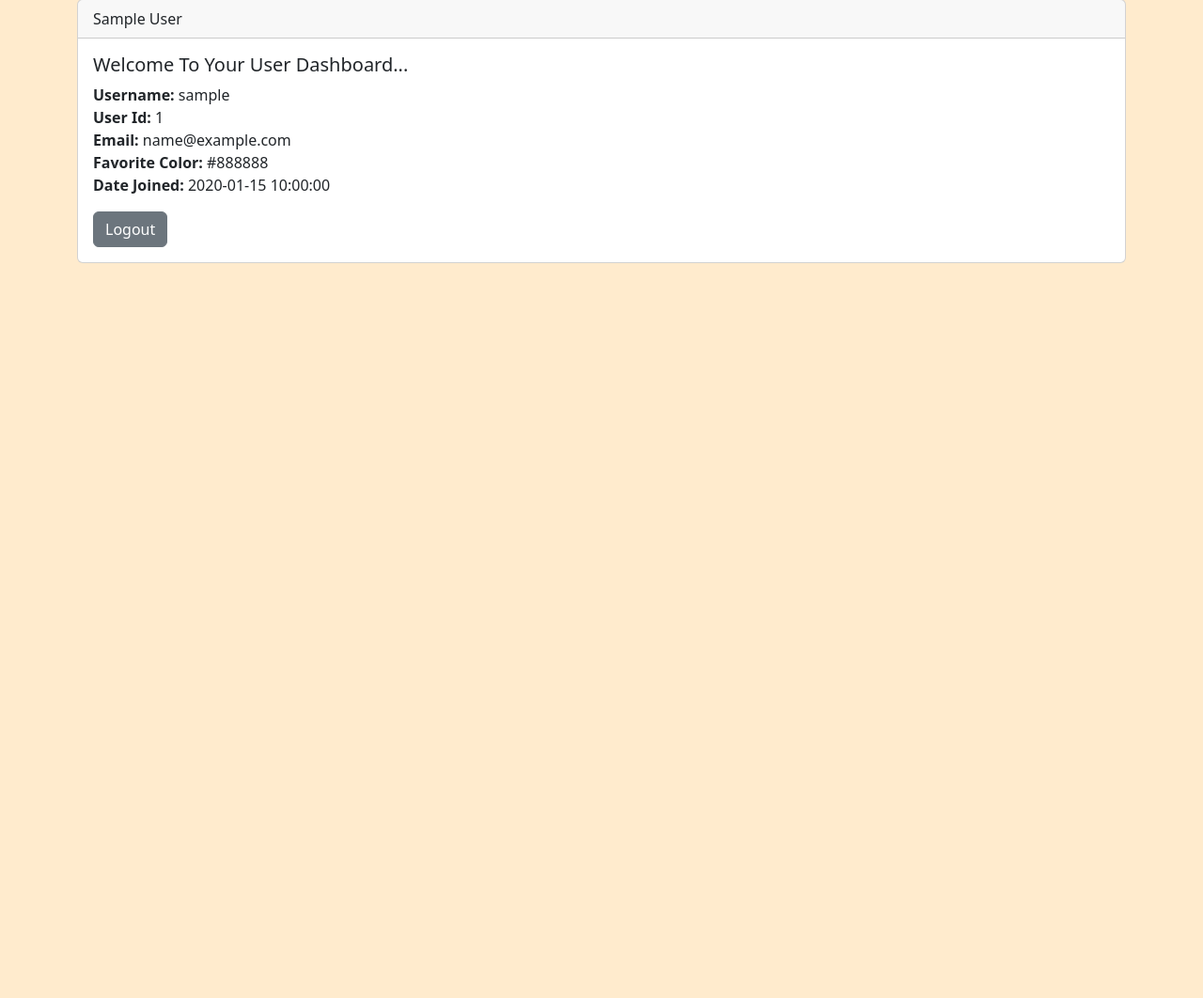
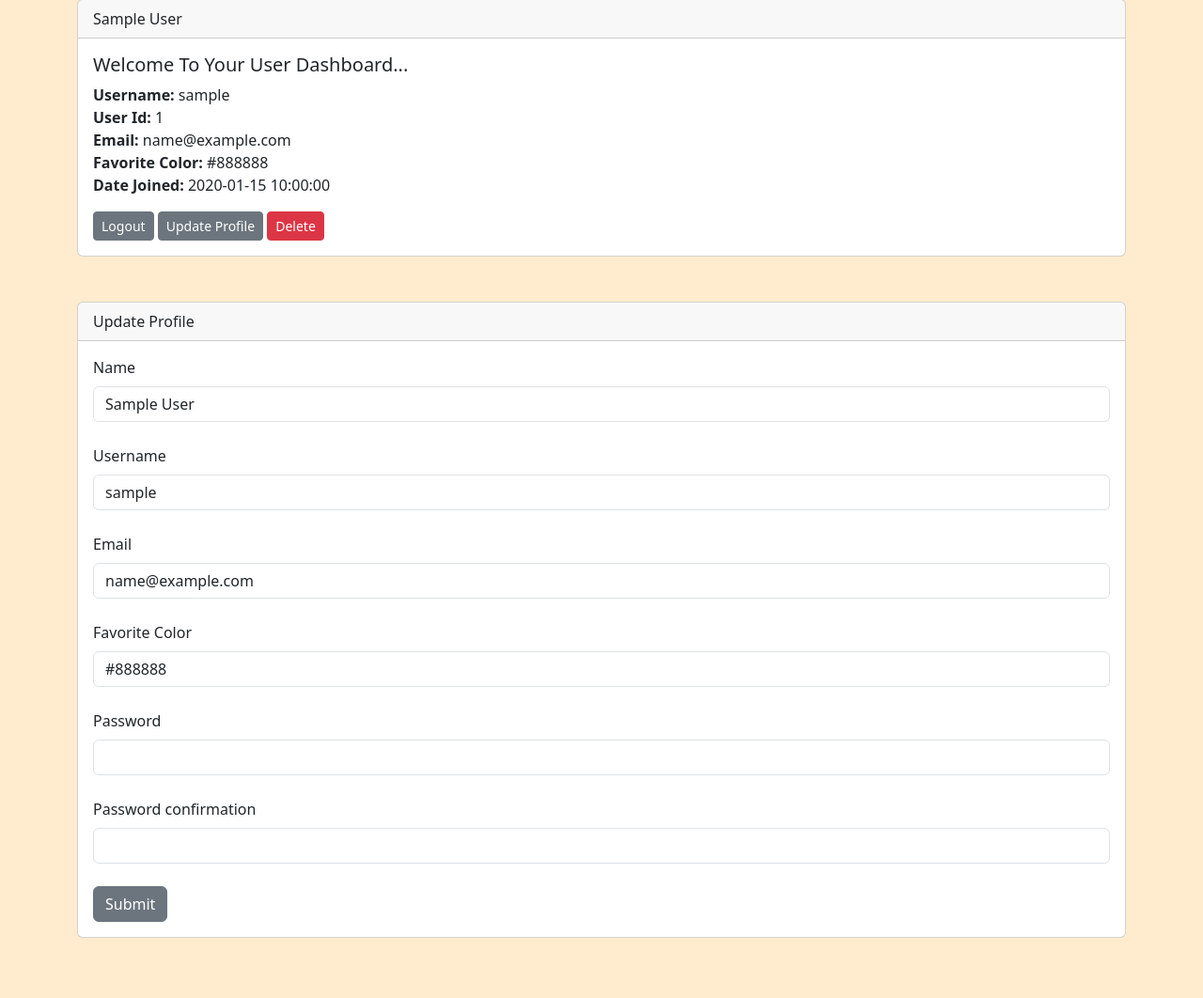
Before and after one commit to Alejoho/Flasker, a Flask app: page /dashboard in a window 1280 px wide. Shown: the part 151-1213 px from the top of the page at 94% size. Before the commit the page ends 431 px from the top, so only its background shows below. Run offline with Flask 3, Linux system fonts and the light colour scheme; a user stored in the database is signed in; tables that the repository leaves empty hold one stand-in row (values such as "Sample post"); some libraries are stand-ins or nearby versions.

Commit message:
Adding stuff to the dashboard

```diff
--- a/app/routes/user_routes.py
+++ b/app/routes/user_routes.py
@@ -2,7 +2,7 @@ from flask import Blueprint, render_template, redirect, url_for, flash
 from app.models import User
 from app import db
 from app.forms import UserForm, PasswordForm, LoginForm
-from flask_login import login_required, login_user, logout_user
+from flask_login import login_required, login_user, logout_user, current_user
 
 
 bp = Blueprint("user_routes", __name__)
@@ -110,7 +110,9 @@ def test_password():
 @bp.route("/dashboard", methods=["GET", "POST"])
 @login_required
 def dashboard():
-    return render_template("dashboard.html")
+    form = UserForm()
+
+    return render_template("dashboard.html", form=form, record=current_user)
 
 
 @bp.route("/login", methods=["GET", "POST"])
--- a/app/templates/dashboard.html
+++ b/app/templates/dashboard.html
@@ -22,7 +22,24 @@
             <strong>Favorite Color: </strong>{{ current_user.favorite_color }}<br>
             <strong>Date Joined: </strong>{{ current_user.date_added }}<br>
         </p>
-        <a href="{{ url_for('user_routes.logout') }}" class="btn btn-secondary sm">Logout</a>
+        <a href="{{ url_for('user_routes.logout') }}" class="btn btn-secondary btn-sm">Logout</a>
+        <a href="{{ url_for('user_routes.update',id=current_user.id) }}" class="btn btn-secondary btn-sm">
+            Update Profile
+        </a>
+        <a href="{{ url_for('user_routes.delete_user',id=current_user.id) }}" class="btn btn-danger btn-sm">
+            Delete
+        </a>
+    </div>
+</div>
+
+<br><br>
+
+<div class="card">
+    <div class="card-header">
+        Update Profile
+    </div>
+    <div class="card-body">
+        {% include "update_user_form.html" %}
     </div>
 </div>
 
--- /dev/null
+++ b/app/templates/update_user_form.html
@@ -0,0 +1,23 @@
+<form action="{{ url_for('user_routes.update', id=record.id) }}" method="post">
+    {{ form.hidden_tag() }}
+    {{ form.name.label(class="form-label") }}
+    {{ form.name(class="form-control",value=record.name) }}
+    <br />
+    {{ form.username.label(class="form-label") }}
+    {{ form.username(class="form-control",value=record.username) }}
+    <br />
+    {{ form.email.label(class="form-label") }}
+    {{ form.email(class="form-control",value=record.email) }}
+    <br />
+    {{ form.favorite_color.label(class="form-label") }}
+    {{ form.favorite_color(class="form-control",value=record.favorite_color) }}
+    <br />
+    {{ form.password.label(class="form-label") }}
+    {{ form.password(class="form-control",value=record.favorite_color) }}
+    <br />
+    {{ form.password_confirmation.label(class="form-label") }}
+    {{ form.password_confirmation(class="form-control",value=record.favorite_color) }}
+    <br />
+    {{ form.submit(class="btn btn-secondary") }}
+    <!-- <a href="{{ url_for('user_routes.delete_user',id=record.id) }}" class="btn btn-danger">delete</a> -->
+</form>
```
Also changed, not shown: app/templates/update.html (+1 -23 lines).
